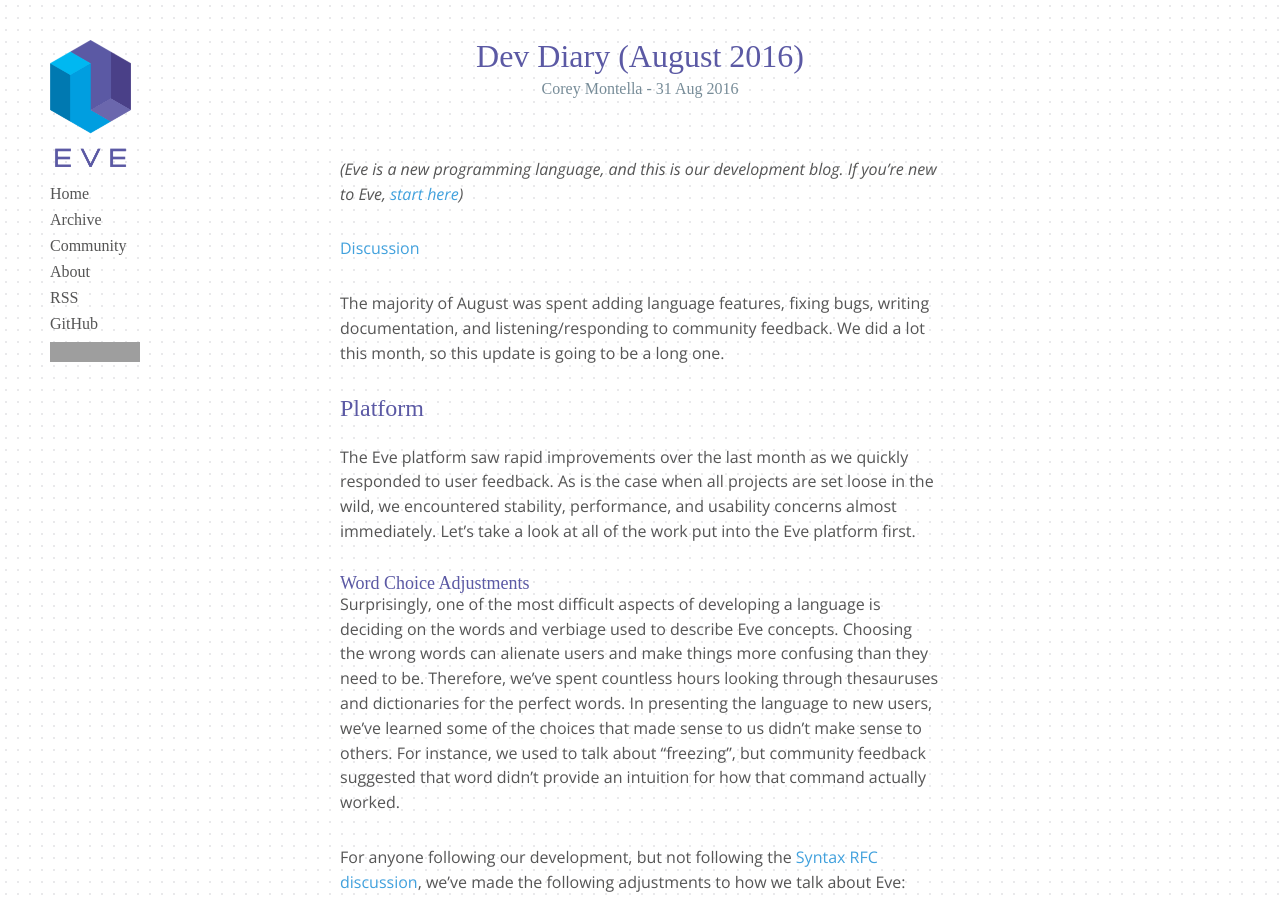
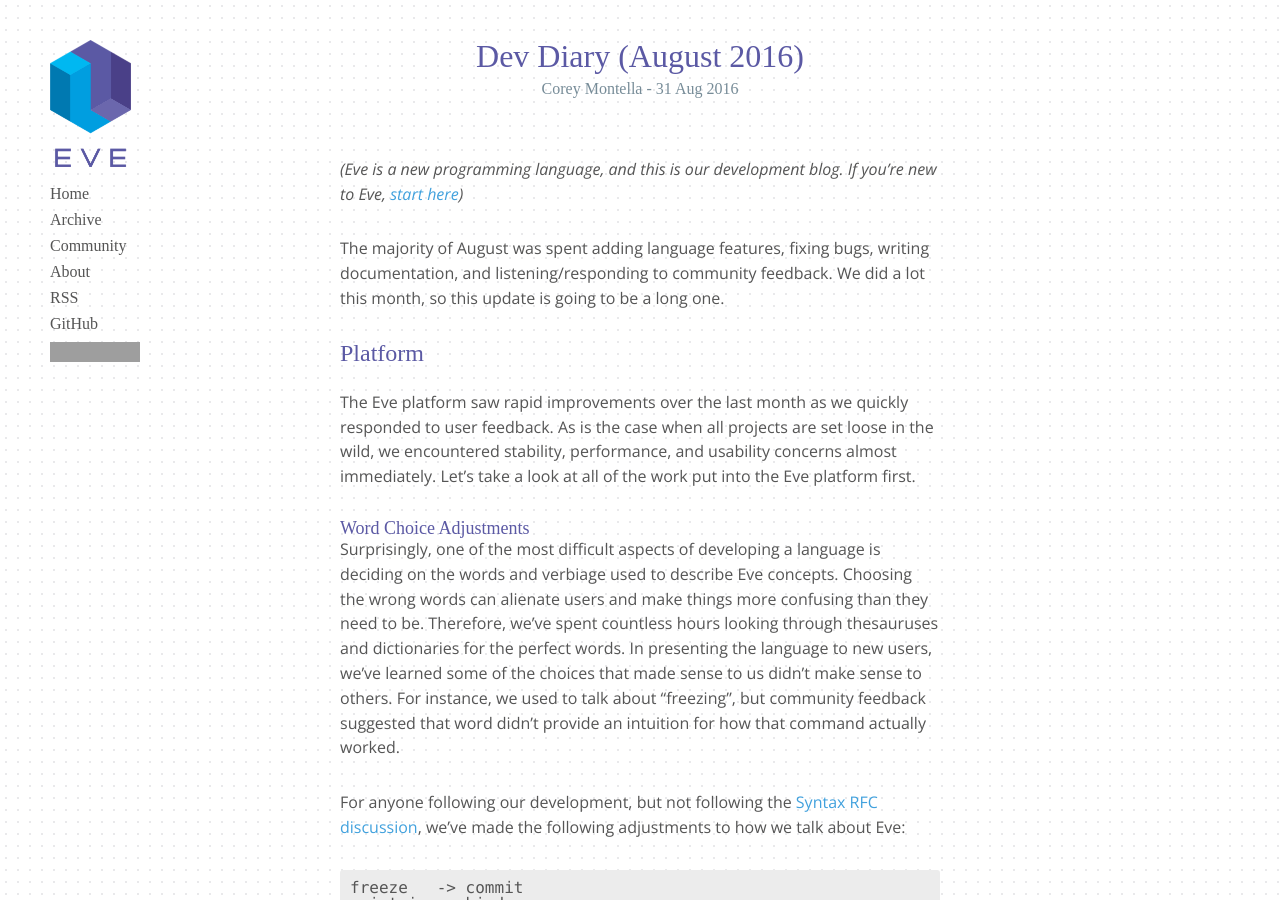
Before and after one commit to Kodowa/incidentalcomplexity, a Jekyll site: the page built from _posts/2016-08-31-august.md, in a window 1280 px wide and 900 px high. Built offline with Jekyll 4.4.1, drawn with Linux system fonts in a browser that asks for light colours; some web fonts are replaced; grey boxes are pictures that could not be loaded.

Commit message:
Revert "Add discussion link"
This reverts commit 16631f78fa6e268d0779f3bee2d5657d90f2ae2b.

```diff
--- a/_posts/2016-08-31-august.md
+++ b/_posts/2016-08-31-august.md
@@ -6,8 +6,6 @@ tags: []
 ---
 
 _(Eve is a new programming language, and this is our development blog. If you're new to Eve, [start here][0])_
-
-[Discussion](https://news.ycombinator.com/item?id=12401550)
 
 [0]: https://github.com/witheve/Eve
 
```
